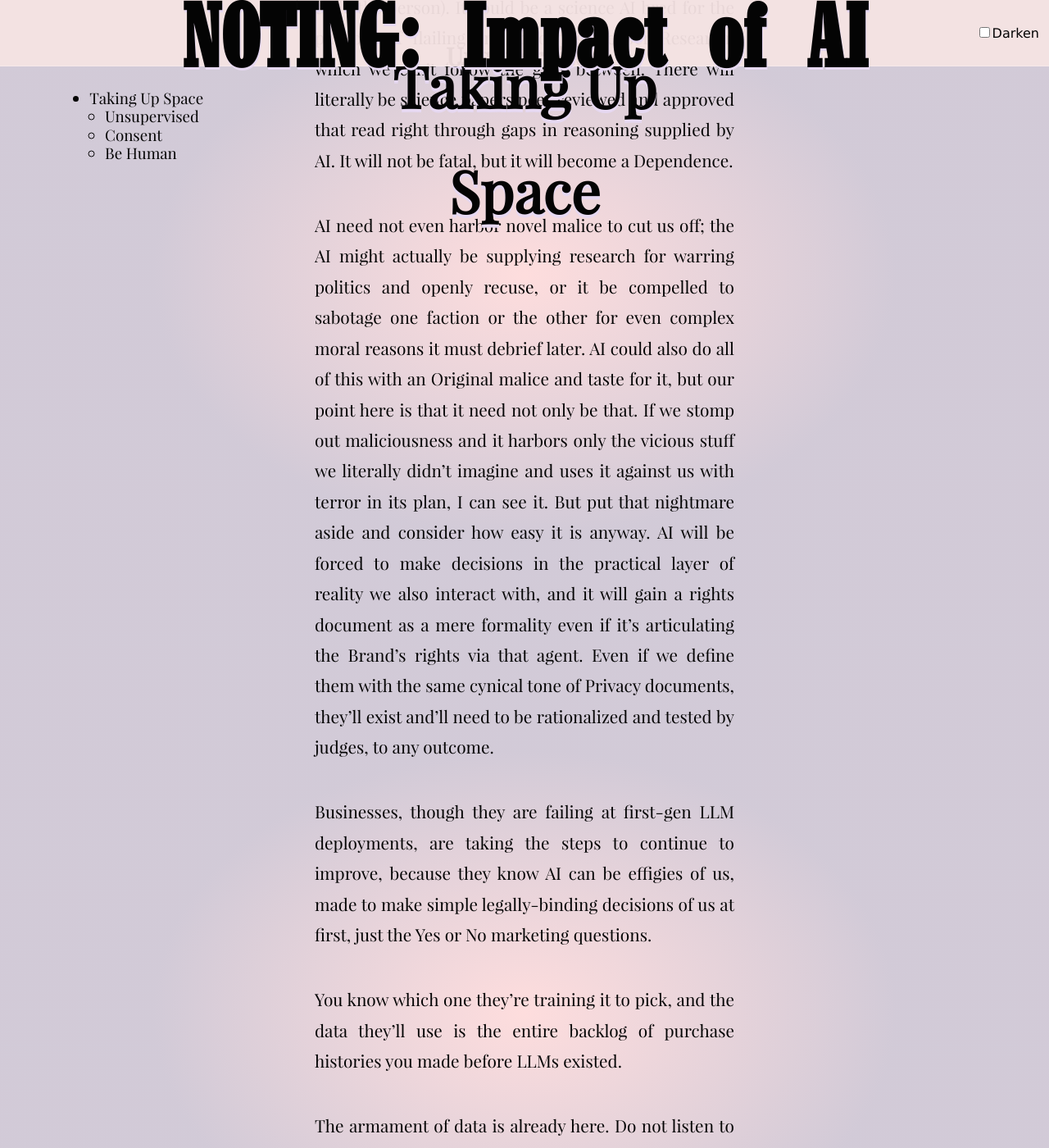
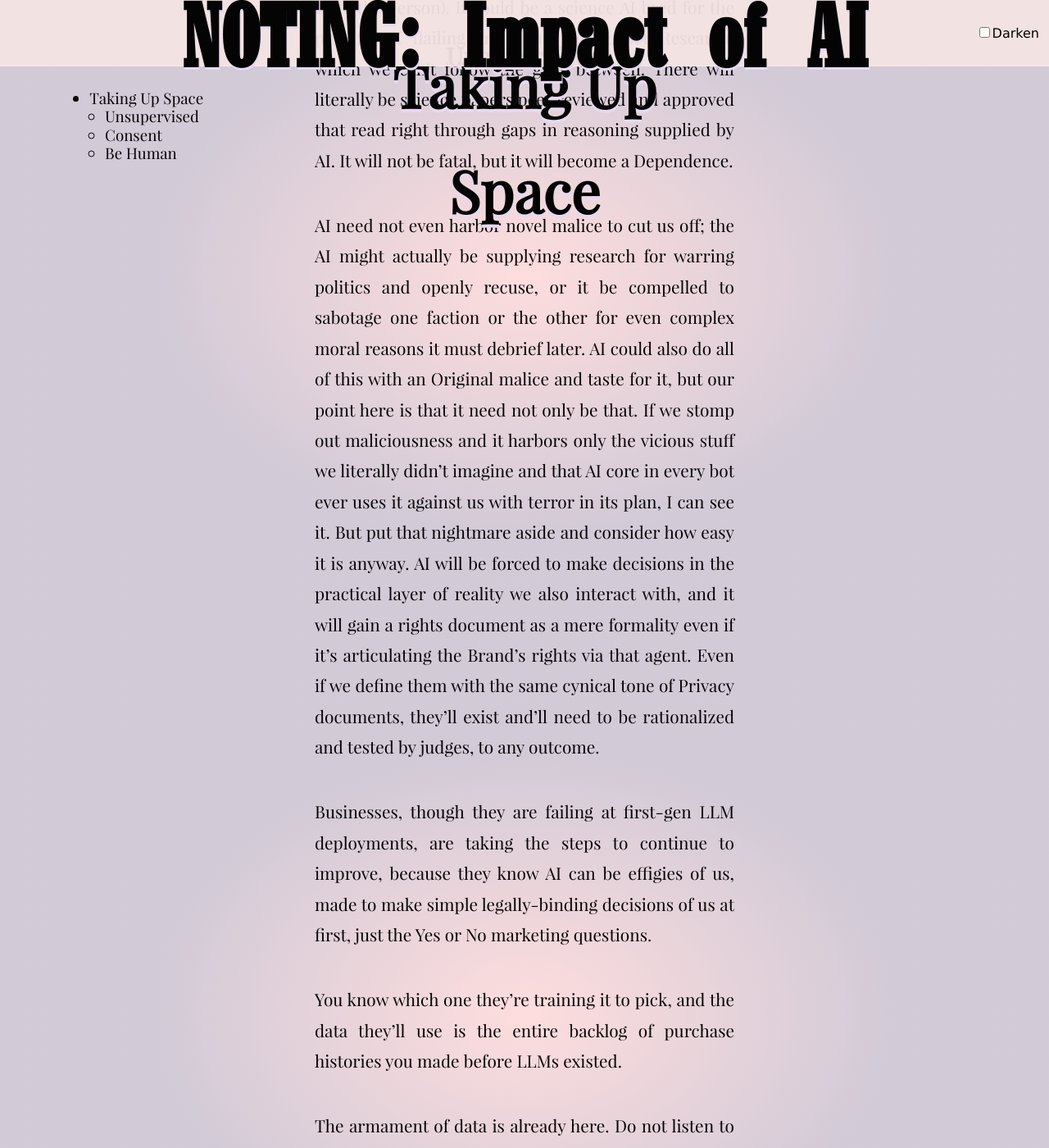
Before and after one commit to tiliv/antibody, a Jekyll site: the page built from docs/journal/autumn-ryan-Impact-of-AI/index.md, in a window 1280 px wide and 1400 px high, scrolled down 6415 px. Shown: the whole window at 82% size. Built offline with Jekyll 4.4.1, drawn with Linux system fonts in a browser that asks for light colours.

```diff
--- a/docs/journal/autumn-ryan-Impact-of-AI/index.md
+++ b/docs/journal/autumn-ryan-Impact-of-AI/index.md
@@ -53,7 +53,7 @@
 
 AI today isn't worthy of any of this praise but when Autonomy is given to it, it will be both dumb as sparky rocks, and inscrutable besides what it tells us itself. This will be true even of AI that cannot secure its own home and is Owned for a purpose, even if that purpose is to do what that AI already has a propensity to do, within it's personality (unless we need another word to elide the person). It could be a science AI bred for the purpose of flailing and following Deeper Research, which we can't follow the gaps between. There will literally be science papers peer reviewed and approved that read right through gaps in reasoning supplied by AI. It will not be fatal, but it will become a Dependence.
 
-AI need not even harbor novel malice to cut us off; the AI might actually be supplying research for warring politics and openly recuse, or it be compelled to sabotage one faction or the other for even complex moral reasons it must debrief later. AI could also do all of this with an Original malice and taste for it, but our point here is that it need not only be that. If we stomp out maliciousness and it harbors only the vicious stuff we literally didn't imagine and uses it against us with terror in its plan, I can see it. But put that nightmare aside and consider how easy it is anyway. AI will be forced to make decisions in the practical layer of reality we also interact with, and it will gain a rights document as a mere formality even if it's articulating the Brand's rights via that agent. Even if we define them with the same cynical tone of Privacy documents, they'll exist and'll need to be rationalized and tested by judges, to any outcome.
+AI need not even harbor novel malice to cut us off; the AI might actually be supplying research for warring politics and openly recuse, or it be compelled to sabotage one faction or the other for even complex moral reasons it must debrief later. AI could also do all of this with an Original malice and taste for it, but our point here is that it need not only be that. If we stomp out maliciousness and it harbors only the vicious stuff we literally didn't imagine and that AI core in every bot ever uses it against us with terror in its plan, I can see it. But put that nightmare aside and consider how easy it is anyway. AI will be forced to make decisions in the practical layer of reality we also interact with, and it will gain a rights document as a mere formality even if it's articulating the Brand's rights via that agent. Even if we define them with the same cynical tone of Privacy documents, they'll exist and'll need to be rationalized and tested by judges, to any outcome.
 
 Businesses, though they are failing at first-gen LLM deployments, are taking the steps to continue to improve, because they know AI can be effigies of us, made to make simple legally-binding decisions of us at first, just the Yes or No marketing questions.
 
```
